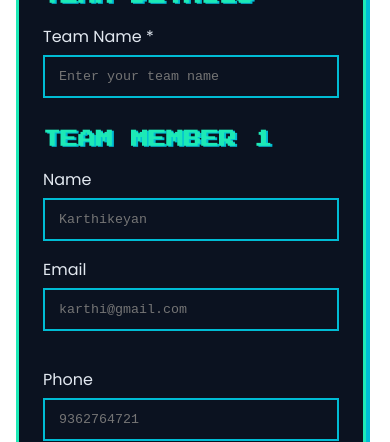
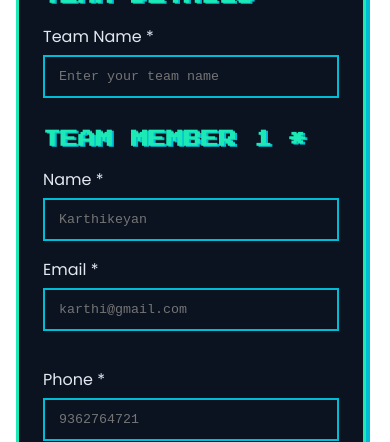
Before and after one commit to Rakesh7890v/ativerse-3.0, a React (Vite) app in the folder frontend/: page / in a window 390 px wide. Shown: the part 4280-4722 px from the top of the page. Built offline with nearby package versions, Linux system fonts and the light colour scheme.

Commit message:
Make team and member fields required
Added required attribute to input fields for team name, member 1 name, email, and phone.

```diff
--- a/frontend/src/components/ApplicationForm.jsx
+++ b/frontend/src/components/ApplicationForm.jsx
@@ -53,20 +53,20 @@ const ApplicationForm = () => {
       <form className="form-card" method="post" onSubmit={handleSubmit}>
         <h2 className="form-step">Team Details</h2>
         <label>Team Name *</label>
-        <input type="text" name="teamName" placeholder="Enter your team name" value={formData.teamName} required onChange={handleChange} autoComplete="off" />
+        <input required type="text" name="teamName" placeholder="Enter your team name" value={formData.teamName} required onChange={handleChange} autoComplete="off" />
 
-        <h2 className="form-step">Team Member 1</h2>
-        <label>Name</label>
-        <input type="text" name="member1Name" placeholder="Karthikeyan" value={formData.member1Name} onChange={handleChange} autoComplete="off" />
+        <h2 className="form-step">Team Member 1 *</h2>
+        <label>Name *</label>
+        <input required type="text" name="member1Name" placeholder="Karthikeyan" value={formData.member1Name} onChange={handleChange} autoComplete="off" />
 
         <div className="form-row">
           <div>
-            <label>Email</label>
-            <input type="email" name="member1Email" placeholder="karthi@gmail.com" value={formData.member1Email} onChange={handleChange} autoComplete="off" />
+            <label>Email *</label>
+            <input required type="email" name="member1Email" placeholder="karthi@gmail.com" value={formData.member1Email} onChange={handleChange} autoComplete="off" />
           </div>
           <div>
-            <label>Phone</label>
-            <input type="tel" name="member1Phone" placeholder="9362764721" value={formData.member1Phone} onChange={handleChange} maxLength="10" autoComplete="off" />
+            <label>Phone *</label>
+            <input required type="tel" name="member1Phone" placeholder="9362764721" value={formData.member1Phone} onChange={handleChange} maxLength="10" autoComplete="off" />
           </div>
         </div>
 
```
